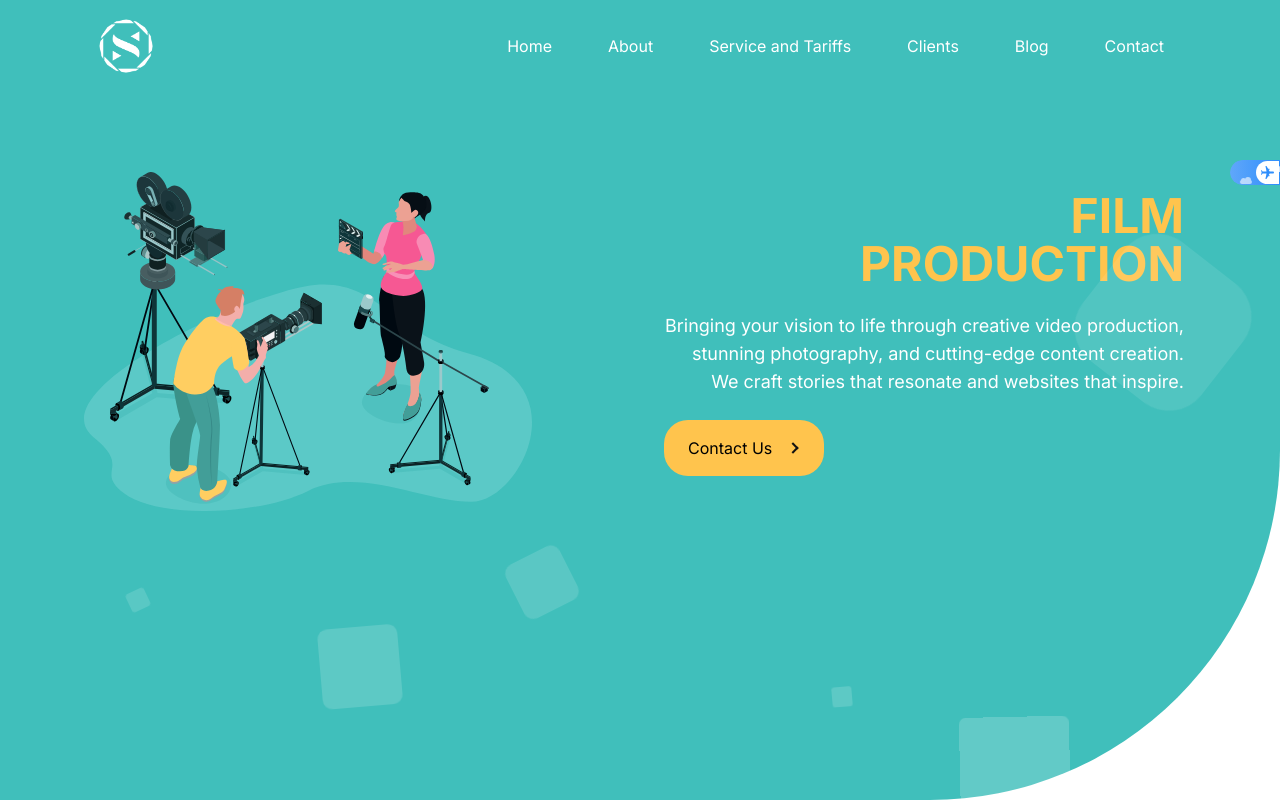
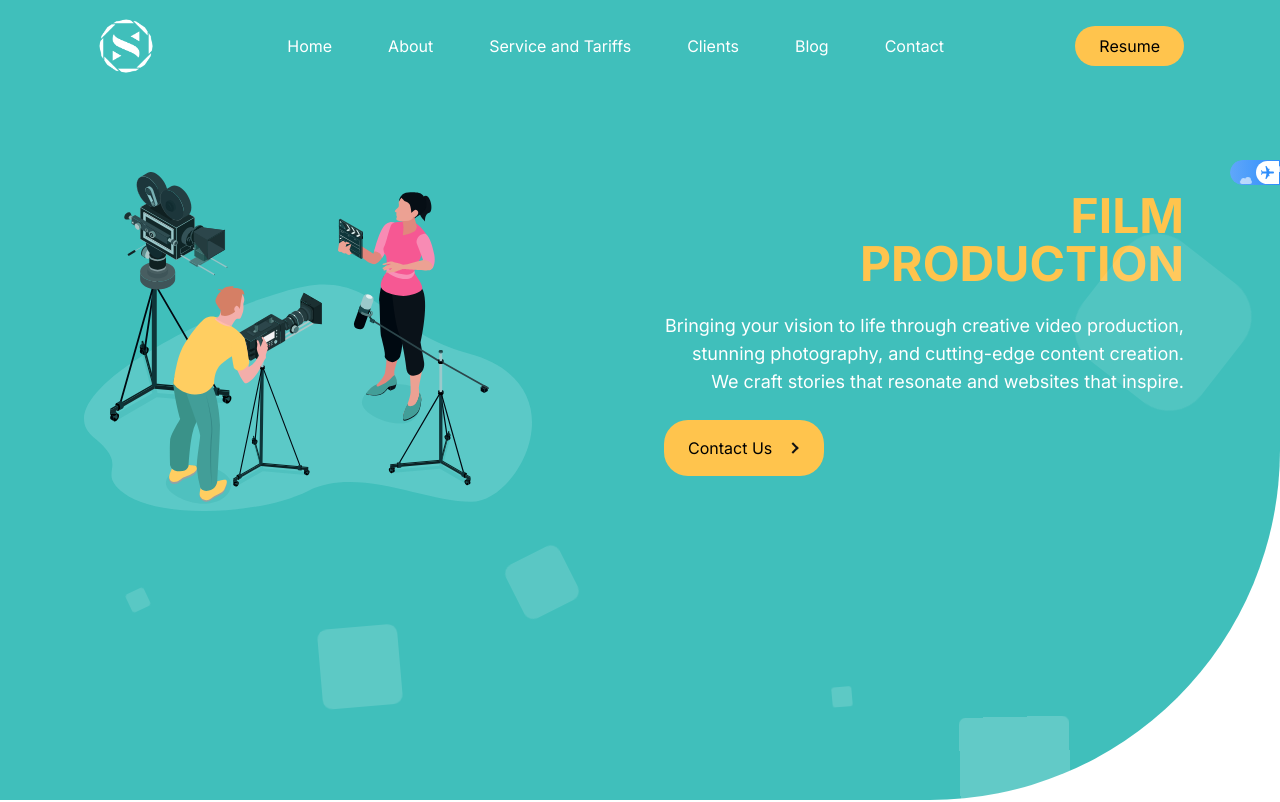
Before and after one commit to dissojak/StoonProd, a Next.js app: page / in a window 1280 px wide. Shown: the top 802 px of the page. Built offline with nearby package versions, Linux system fonts and the light colour scheme.

Commit message:
trigger on nav side bar small screen better

```diff
--- a/src/app/components/Navbar.js
+++ b/src/app/components/Navbar.js
@@ -2,7 +2,7 @@
 
 import { usePathname } from "next/navigation";
 import Link from "next/link";
-import { useState, useEffect, Fragment } from "react";
+import { useState, useEffect, useRef, Fragment } from "react";
 import DarkModeSwitcher from "../UI/DarkModeSwitcher";
 import Image from "next/image";
 
@@ -10,6 +10,7 @@ const Navbar = () => {
   const pathname = usePathname(); // Get the current path
   const [activeLink, setActiveLink] = useState("");
   const [isMenuOpen, setIsMenuOpen] = useState(false); // State for mobile menu toggle
+  const sidebarRef = useRef(null); // Ref for sidebar
 
   useEffect(() => {
     setActiveLink(pathname);
@@ -20,6 +21,23 @@ const Navbar = () => {
   const toggleMenu = () => {
     setIsMenuOpen(!isMenuOpen); // Toggle mobile menu
   };
+
+  const handleClickOutside = (event) => {
+    if (sidebarRef.current && !sidebarRef.current.contains(event.target)) {
+      setIsMenuOpen(false); // Close the sidebar if clicked outside
+    }
+  };
+
+  useEffect(() => {
+    if (isMenuOpen) {
+      document.addEventListener("mousedown", handleClickOutside); // Add event listener when the menu is open
+    } else {
+      document.removeEventListener("mousedown", handleClickOutside); // Remove event listener when the menu is closed
+    }
+    return () => {
+      document.removeEventListener("mousedown", handleClickOutside); // Cleanup the event listener
+    };
+  }, [isMenuOpen]);
 
   return (
     <Fragment>
@@ -78,7 +96,8 @@ const Navbar = () => {
 
         {/* Sidebar for small screens (Right side) */}
         <div
-          className={`lg:hidden fixed top-0 right-0 w-64 h-full bg-gray-800 text-white transform ${isMenuOpen ? "translate-x-0" : "translate-x-full"} transition-transform z-50`}
+          ref={sidebarRef} // Ref for sidebar
+          className={`lg:hidden fixed top-0 right-0 w-48 h-full bg-gray-800 text-white transform ${isMenuOpen ? "translate-x-0" : "translate-x-full"} transition-transform z-50`}
         >
           <div className="flex justify-end p-4">
             {/* Close Button (X) */}
@@ -101,8 +120,21 @@ const Navbar = () => {
             ))}
           </div>
         </div>
+
+        {/* Resume Button (Visible only on large screens) */}
+        <div className="xs:hidden lg:block">
+          <div className="flex space-x-4">
+            <Link
+              href="/resume"
+              className="relative bg-myYellow text-black lg:px-6 xs:px-3 py-2 rounded-full hover:bg-yellow-300 dark:bg-yellow-500 dark:text-white"
+            >
+              Resume
+            </Link>
+          </div>
+        </div>
       </nav>
 
+      {/* Space for the Dark Mode Switcher */}
       <span className="absolute lg:top-[20vh] xs:top-[15vh] right-0 z-60">
         <DarkModeSwitcher />
       </span>
```
